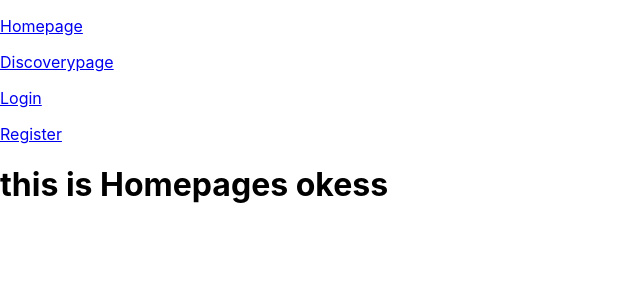
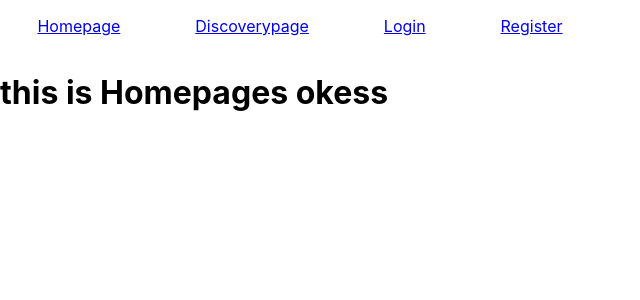
Before and after one commit to mulia007/react-project-lauch, a React (Create React App) app: page / in a window 1280 px wide. Shown: the top 300 px of the page, without its empty margins (0-640 px from the left). Built offline with nearby package versions, Linux system fonts and the light colour scheme.

Commit message:
Update style.css

```diff
--- a/src/components/style.css
+++ b/src/components/style.css
@@ -0,0 +1,5 @@
+.navbar-container {
+  display: flex;
+  max-width: 600px;
+  justify-content: space-around;
+}
```
